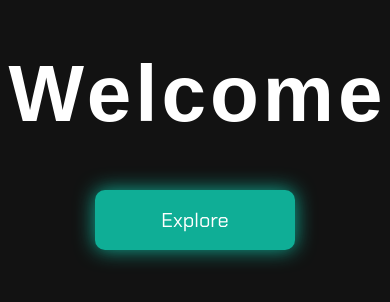
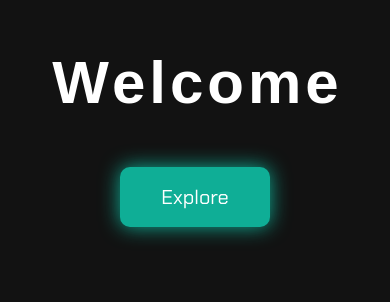
Before and after one commit to RomeoAtoyan/DigiVerse, a React (Create React App) app in the folder digverse/: page / in a window 390 px wide. Shown: the part 102-404 px from the top of the page. Built offline with nearby package versions, Linux system fonts and the light colour scheme.

Commit message:
video and welcome screen

```diff
--- a/digverse/src/Components/Video/Video.jsx
+++ b/digverse/src/Components/Video/Video.jsx
@@ -1,7 +1,9 @@
-import styles from "./Video.module.css"
+import styles from "./Video.module.css";
 
 const Video = ({ src }) => {
-  return <video autoPlay loop muted className={styles.video} src={src} />;
+  return (
+    <video playsInline autoPlay loop muted className={styles.video} src={src} />
+  );
 };
 
 export default Video;
--- a/digverse/src/Components/Video/Video.module.css
+++ b/digverse/src/Components/Video/Video.module.css
@@ -1,5 +1,4 @@
 .video {
-  background-color: red;
   height: 30vh;
   max-width: 100vw;
   overflow: hidden;
--- a/digverse/src/Pages/NewsPage.jsx
+++ b/digverse/src/Pages/NewsPage.jsx
@@ -2,19 +2,14 @@ import React from "react";
 import Nav from "../Components/Nav/Nav";
 import News from "../Components/News/News";
 import BackButton from "../Components/BackButton/BackButton";
+import Video from "../Components/Video/Video";
+import newsvideo from "../Components/News/newsvideo.mp4";
 const NewsPage = () => {
   return (
     <>
       <Nav />
-      <div className="news_page_wallpaper">
-        <BackButton page="/cryptocurrencies" />
-        <div className="news_page_wallpaper_title">
-          <h1>
-            Welcome to the World of Cryptocurrency: Your One-Stop Crypto News
-            Page
-          </h1>
-        </div>
-      </div>
+      <Video src={newsvideo} />
+      <BackButton page="/cryptocurrencies" />
       <News />
     </>
   );
--- a/digverse/src/Pages/WelcomePage.css
+++ b/digverse/src/Pages/WelcomePage.css
@@ -43,6 +43,17 @@
   opacity: 0%;
 }
 
+@media screen and (max-width: 500px) {
+  #introtext {
+    font-size: 60px !important;
+  }
+
+  #explore_btn {
+    width: 150px !important;
+    height: 60px !important;
+  }
+}
+
 @media only screen and (max-width: 1000px) {
   .intro {
     height: 50vh;
```
Also changed, not shown: 1 other file (tests, documents, lock files or other folders).
